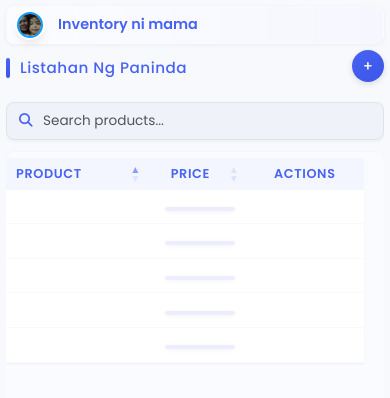
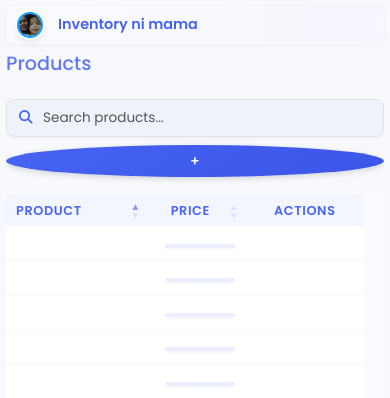
Before and after one commit to john-expo/basic_inventory_app, a Django app: page / in a window 390 px wide. Shown: the top 398 px of the page. Run offline with Django 4.2, Linux system fonts and the light colour scheme; lists and menus that the app fills with data are empty; some libraries are stand-ins or nearby versions.

Commit message:
partial fix

```diff
--- a/static/css/inventory.css
+++ b/static/css/inventory.css
@@ -275,7 +275,7 @@ body {
   margin-bottom: 0.75rem;
   position: relative;
   display: flex;
-  justify-content: space-between;
+  justify-content: space-between; /* Back to space-between for better balance */
   align-items: center;
 }
 
@@ -307,33 +307,26 @@ body {
 /* Add button */
 .fab {
   position: static;
-  margin-left: auto;
   background: linear-gradient(145deg, var(--primary), var(--primary-hover));
   color: white;
   border: none;
-  border-radius: 18px;
-  width: 36px;
-  height: 36px;
+  border-radius: 50%;
+  width: 42px;
+  height: 42px;
   display: flex;
   align-items: center;
   justify-content: center;
   cursor: pointer;
-  transition: all 0.2s ease;
+  transition: all 0.25s ease;
   outline: none;
-  box-shadow: 0 2px 6px rgba(0, 0, 0, 0.12);
-  font-size: 0.85rem;
+  box-shadow: 0 2px 6px rgba(0, 0, 0, 0.15);
+  font-size: 0.9rem;
   font-weight: 500;
   overflow: hidden;
 }
 
-.fab-text {
-  margin-right: 3px; /* Reduce space between text and plus icon */
-  position: relative;
-  z-index: 2;
-}
-
 .fab-icon {
-  font-size: 1.2rem;
+  font-size: 1.5rem;
   transition: all 0.3s ease;
   display: inline-block;
   position: relative;
@@ -342,52 +335,47 @@ body {
 
 .fab:hover {
   background-color: var(--primary-hover);
-  transform: scale(1.05);
+  transform: translateY(-2px);
   box-shadow: 0 4px 10px rgba(71, 99, 242, 0.25);
 }
 
 .fab:hover .fab-icon {
-  transform: scale(1.2);
-}
-
-.fab:active {
-  transform: translateY(0);
-  box-shadow: 0 2px 5px rgba(71, 99, 242, 0.3);
+  transform: rotate(90deg);
 }
 
 /* Better button animation */
 @keyframes spinPlusIcon {
   0% {
-    transform: scale(1) rotate(0deg);
-  }
-  50% {
-    transform: scale(1.3) rotate(180deg);
+    transform: rotate(0deg);
   }
   100% {
-    transform: scale(1) rotate(360deg);
+    transform: rotate(90deg);
   }
 }
 
 .fab.spin .fab-icon {
-  animation: spinPlusIcon 0.6s cubic-bezier(0.3, 0.7, 0.4, 1.5) forwards;
+  animation: spinPlusIcon 0.3s cubic-bezier(0.3, 0.7, 0.4, 1.5) forwards;
 }
 
-.fab::after {
-  content: '';
-  position: absolute;
-  top: 0;
-  left: 0;
-  width: 100%;
-  height: 100%;
-  background: radial-gradient(circle, rgba(255,255,255,0.3) 0%, rgba(255,255,255,0) 70%);
-  opacity: 0;
-  transition: opacity 0.3s;
-  border-radius: 20px;
-  z-index: 1;
-}
+/* Responsive adjustments for the button */
+@media (max-width: 576px) {
+  .search-wrapper {
+    flex-direction: row;
+    gap: 8px;
+  }
 
-.fab:hover::after {
-  opacity: 1;
+  .search-input-container {
+    flex: 1;
+  }
+
+  .fab {
+    width: 38px;
+    height: 38px;
+  }
+
+  .fab-icon {
+    font-size: 1.3rem;
+  }
 }
 
 /* App main */
@@ -418,13 +406,16 @@ body {
   margin: 0 auto;
   margin-bottom: 0.75rem;
   position: relative;
+  display: flex;
+  align-items: center;
+  gap: 10px;
 }
 
 .search-input-container {
   position: relative;
   display: flex;
   align-items: center;
-  width: 100%;
+  flex: 1;
   background-color: #f0f2fa;
   border: 1px solid var(--border);
   border-radius: var(--card-radius);
@@ -889,6 +880,20 @@ body {
       top: -80px;
     }
   }
+
+  .search-wrapper {
+    flex-direction: column;
+    gap: 8px;
+  }
+
+  .search-input-container {
+    width: 100%;
+  }
+
+  .fab {
+    width: 100%;
+    justify-content: center;
+  }
 }
 
 /* Hide DataTables pagination elements */
@@ -1098,3 +1103,17 @@ input:focus-visible,
   outline-offset: 2px;
   box-shadow: 0 0 0 4px rgba(71, 99, 242, 0.2);
 }
+
+/* View controls - right side */
+.view-controls {
+  display: flex;
+  align-items: center;
+  gap: 10px;
+}
+
+.view-label {
+  font-size: 1.2rem;
+  font-weight: 500;
+  color: var(--primary);
+  opacity: 0.85;
+}
--- a/templates/inventory.html
+++ b/templates/inventory.html
@@ -97,10 +97,9 @@
       </div>
 
       <div class="main-controls">
-        <h2 class="table-title">Listahan ng paninda</h2>
-        <button id="addProductBtn" class="fab" title="Add product">
-          <span class="fab-icon">+</span>
-        </button>
+        <div class="view-controls">
+          <span class="view-label">Products</span>
+        </div>
       </div>
     </div>
 
@@ -114,6 +113,9 @@
               <i class="fas fa-times"></i>
             </button>
           </div>
+          <button id="addProductBtn" class="fab" title="Add product">
+            <span class="fab-icon">+</span>
+          </button>
         </div>
 
         <div id="error-message" class="alert alert-danger" style="display:none">
```
